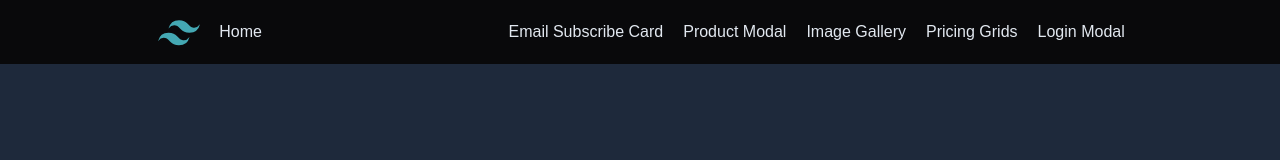
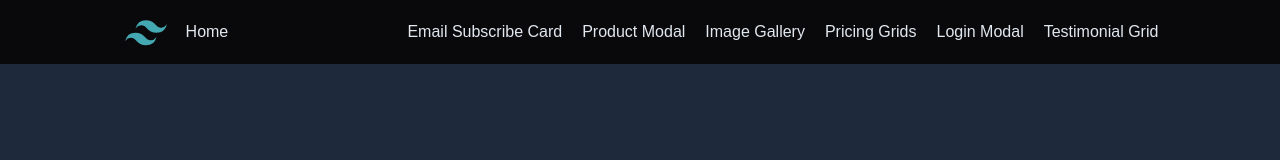
Before and after one commit to NibboNi/tailwind-mini, a website: page pricing-grid.html in a window 1280 px wide. Shown: the top 160 px of the page. Drawn offline with Linux system fonts and the light colour scheme.

Commit message:
Update navbar

```diff
--- a/pricing-grid.html
+++ b/pricing-grid.html
@@ -29,6 +29,8 @@
       <a href="./image-gallery.html" class="text-slate-200 hover:text-white hover:drop-shadow-xl">Image Gallery</a>
       <a href="./pricing-grid.html" class="text-slate-200 hover:text-white hover:drop-shadow-xl">Pricing Grids</a>
       <a href="./login-modal.html" class="text-slate-200 hover:text-white hover:drop-shadow-xl">Login Modal</a>
+      <a href="./testimonial-grid.html" class="text-slate-200 hover:text-white hover:drop-shadow-xl">Testimonial
+        Grid</a>
     </div>
     <div id="mobileMenu"
       class="h-4 w-8 lg:hidden absolute top-6 right-5 before:block before:absolute before:w-full before:h-0.5 before:bg-white after:block after:absolute after:bottom-0 after:w-full after:h-0.5 after:bg-white">
@@ -40,6 +42,7 @@
       <a href="./image-gallery.html">Image Gallery</a>
       <a href="./pricing-grid.html">Pricing Grids</a>
       <a href="./login-modal.html">Login Modal</a>
+      <a href="./testimonial-grid.html">Testimonial Grid</a>
     </div>
   </nav>
   <div class="flex items-center justify-center min-h-screen bg-slate-800 pt-20">
```
Also changed, not shown: email-subscribe-card.html (+3 -0 lines), image-gallery.html (+3 -0 lines), index.html (+6 -0 lines), login-modal.html (+3 -0 lines), product-modal.html (+3 -0 lines), css/styles.css.
